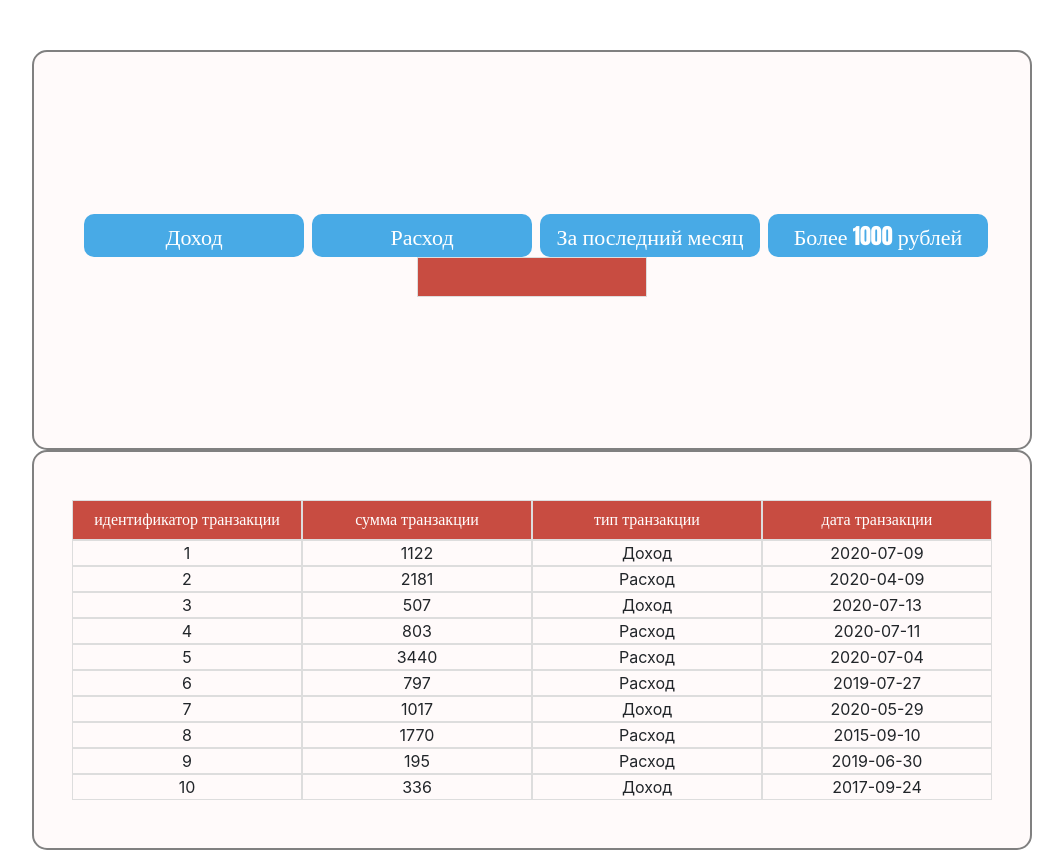
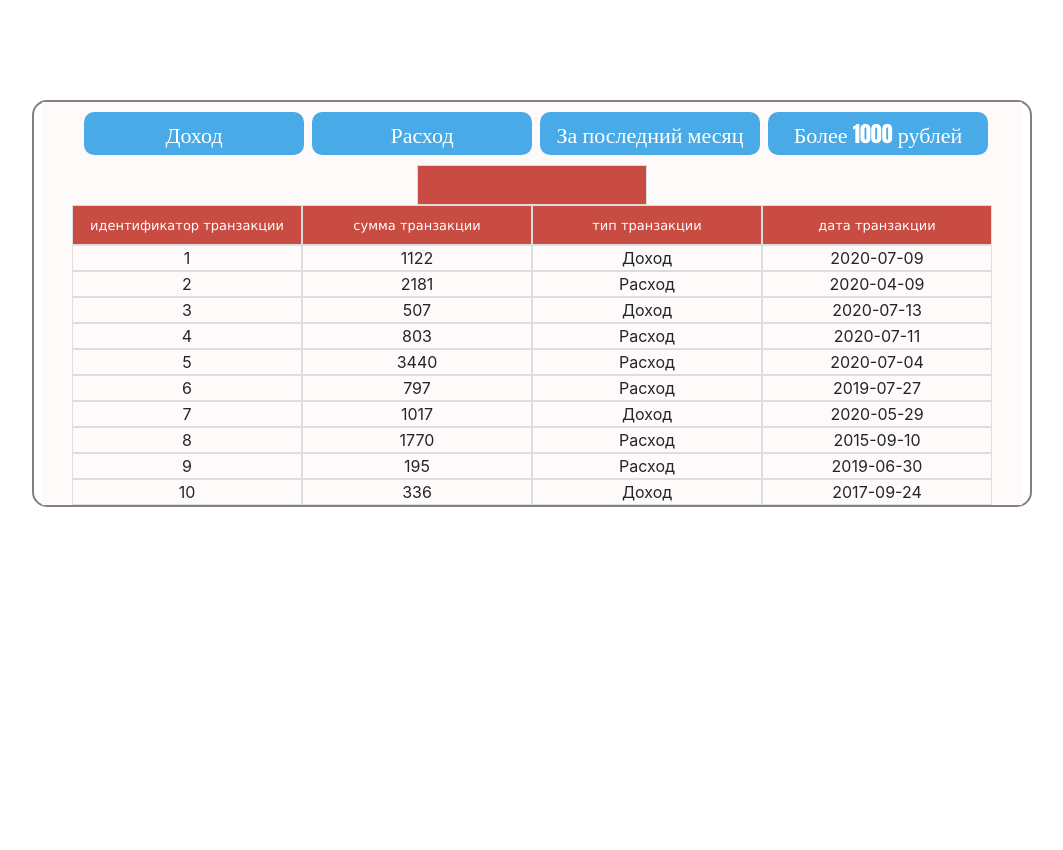
Before and after one commit to Norpa1/Test-Task, a React (Create React App) app: page / in a window 1280 px wide. Shown: the whole page, without its empty margins (108-1171 px from the left). After the commit the page ends 800 px from the top, so only its background shows below. Built offline with nearby package versions, Linux system fonts and the light colour scheme.

Commit message:
Update App.scss

```diff
--- a/src/App.scss
+++ b/src/App.scss
@@ -2,19 +2,21 @@
 	display: grid;
     place-items: center;
 	text-align:center;
-.Wrapper {
+ 	border-radius:15px;
  	border:2px solid grey;
-  background-color: snow;
-  height:400px;
+	position: relative;
+	top:100px;
 	width:1000px;
 	margin:auto;
-  border-radius:15px;
-  position:relative;
-  top:50px;
+.Wrapper {
+  background-color: snow;
+  height:100%;
+  width:980px;
   display:flex;
   flex-direction:column;
   align-items: center;
   justify-content: center;
+}
   div {
    display:inline-block;
    flex-direction:row;
@@ -31,41 +33,30 @@
   justify-content: center;
   background-color:#C84C41;
   color:white;
-	font:16px bold verdana;
+  font:13px verdana;
   }
 .TableTile {
 	border:0.5px solid #ddd;
  	text-align:center;
  	width:230px;
-
  	align-items: center;
 	flex-direction: row;
 	justify-content: center;
 }
-}
-}
-#Button1 {
-	border-radius:10px;
-	border: 1px solid black;
-	width:60px;
-	heigth:20px;
- 	max-height:40px;
- 	max-width: 160px;
- 	display: flex;
- 	align-items: center;
-	flex-direction: row;
-	justify-content: center;
-	cursor:pointer;
-	background-color:snow;
-	user-select:none;
 
 }
-#Button1:hover {
-	background-color:white;
-}
+
+
 .Button:hover {
 	background-color: #0078E1;
+	box-shadow: 2px -2px 16px 4px rgba(72,170,230,0.56);
 }
+.ButtonActive:hover {
+	background-color: #FFD12C;
+	box-shadow: 2px -2px 12px 4px rgba(255,165,0,0.26);
+}
+
+
 .Button, .ButtonActive {
 	border-radius:10px;
 	width: 220px;
@@ -85,6 +76,7 @@
 	margin-top:10px;
 	user-select: none;
 	background-color: #48AAE6;
+	margin-bottom: 10px;
 }
 .ButtonActive {
 	background-color:orange;
```
Lines whose indentation alone changed are shown as unchanged.
